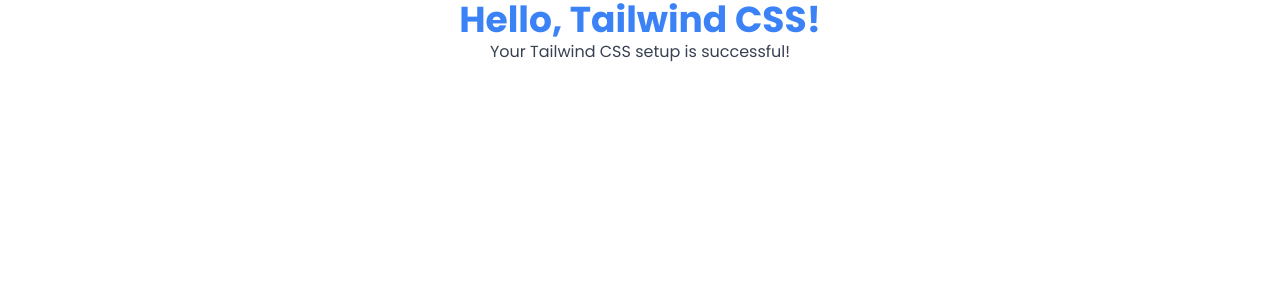
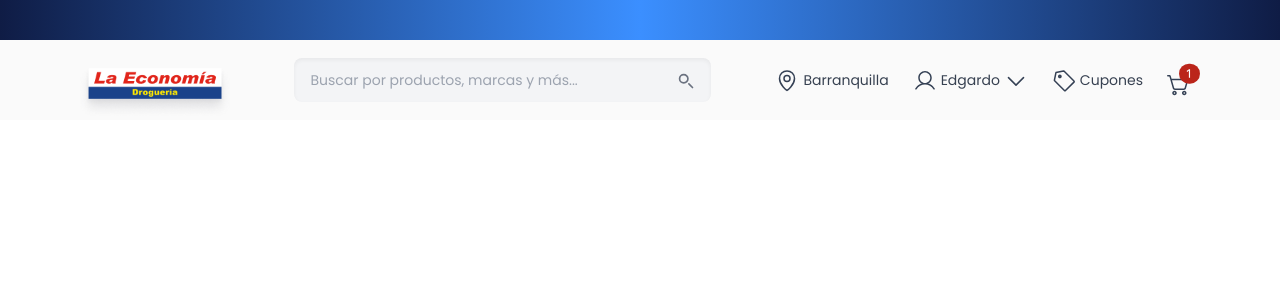
Before and after one commit to ErSantis/LandigPage-Drogueria-LaEconomia, a React (Vite) app: page / in a window 1280 px wide. Shown: the top 300 px of the page. Built offline with nearby package versions, Linux system fonts and the light colour scheme.

Commit message:
feat: replace placeholder content with Header component in App

```diff
--- a/src/App.tsx
+++ b/src/App.tsx
@@ -1,9 +1,8 @@
+import Header from "./components/Header";
+
 function App() {
   return (
-    <div className="text-center">
-      <h1 className="text-4xl font-bold text-blue-500">Hello, Tailwind CSS!</h1>
-      <p className="text-gray-700">Your Tailwind CSS setup is successful!</p>
-    </div>
+    <Header />
   );
 }
 
```
